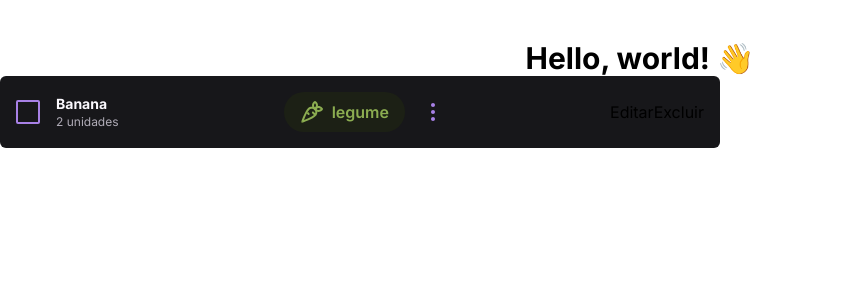
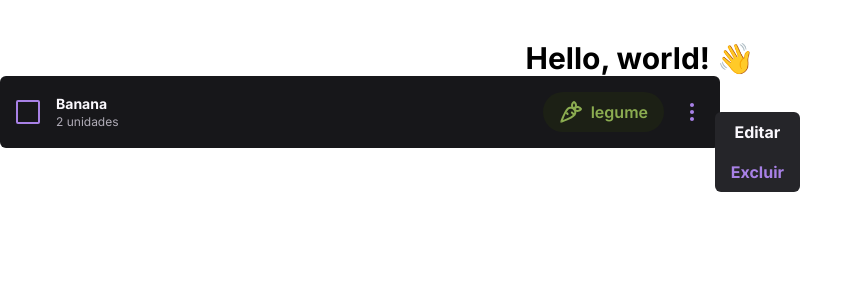
Before and after one commit to celso-rodrigo/checklist-de-lista-de-compras, a React (Vite) app: page / in a window 1280 px wide. Both pictures are taken after a click on the button 692 px from the left and 112 px from the top of the page. Shown: the top 300 px of the page, without its empty margins (0-863 px from the left). Built offline with nearby package versions, Linux system fonts and the light colour scheme.

Commit message:
feat: Updated style of the "EditMenu" component

```diff
--- a/src/components/EditMenu.tsx
+++ b/src/components/EditMenu.tsx
@@ -1,13 +1,20 @@
 function EditMenu() {
   return (
-    <div>
+    <div
+      className="flex flex-col absolute bg-gray-300 top-1/2 right-0 translate-x-20
+      font-bold rounded-md"
+    >
       <button
+        className="py-2 px-4 transition-all rounded-tl-md rounded-tr-md text-gray-100
+        hover:bg-gray-100 hover:text-gray-300"
         type="button"
         onClick={() => console.log("WIP")}
       >
         Editar
       </button>
       <button
+        className="py-2 px-4 text-purple-light hover:bg-gray-100 transition-all
+        rounded-bl-md rounded-br-md hover:text-purple"
         type="button"
         onClick={() => console.log("WIP")}
       >
--- a/src/components/Item.tsx
+++ b/src/components/Item.tsx
@@ -28,7 +28,7 @@ function Item({itemBought, itemName, itemQuantity, itemQuantityUnity, category}:
   return (
     <div
       className={`${itemBoughtStyle} flex bg-gray-400 items-center p-4 justify-between
-      max-w-[720px] rounded-md`}
+      max-w-[720px] rounded-md relative`}
     >
       <div className="flex items-center gap-4">
         <Checkbox checked={itemBought} />
```
